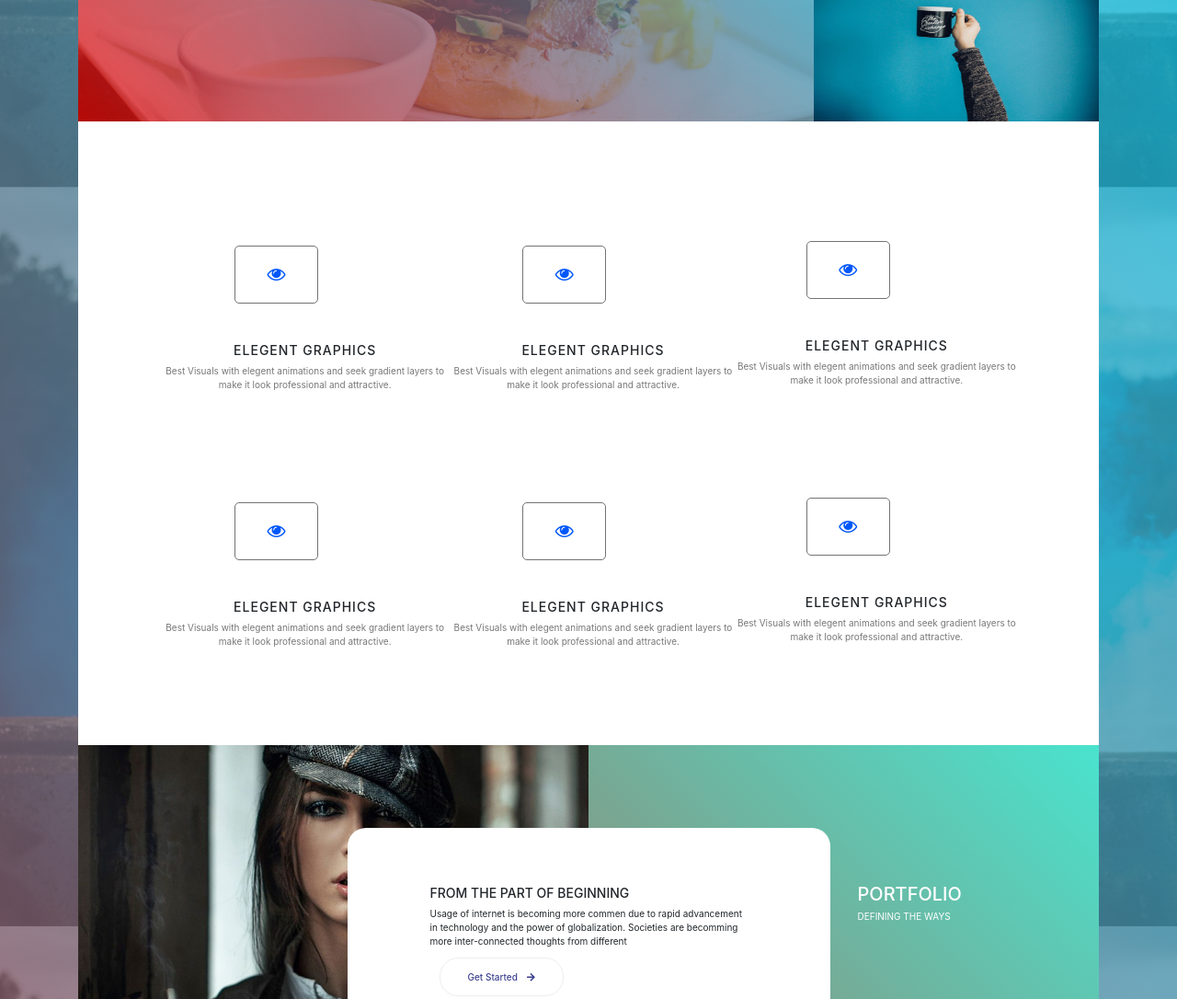
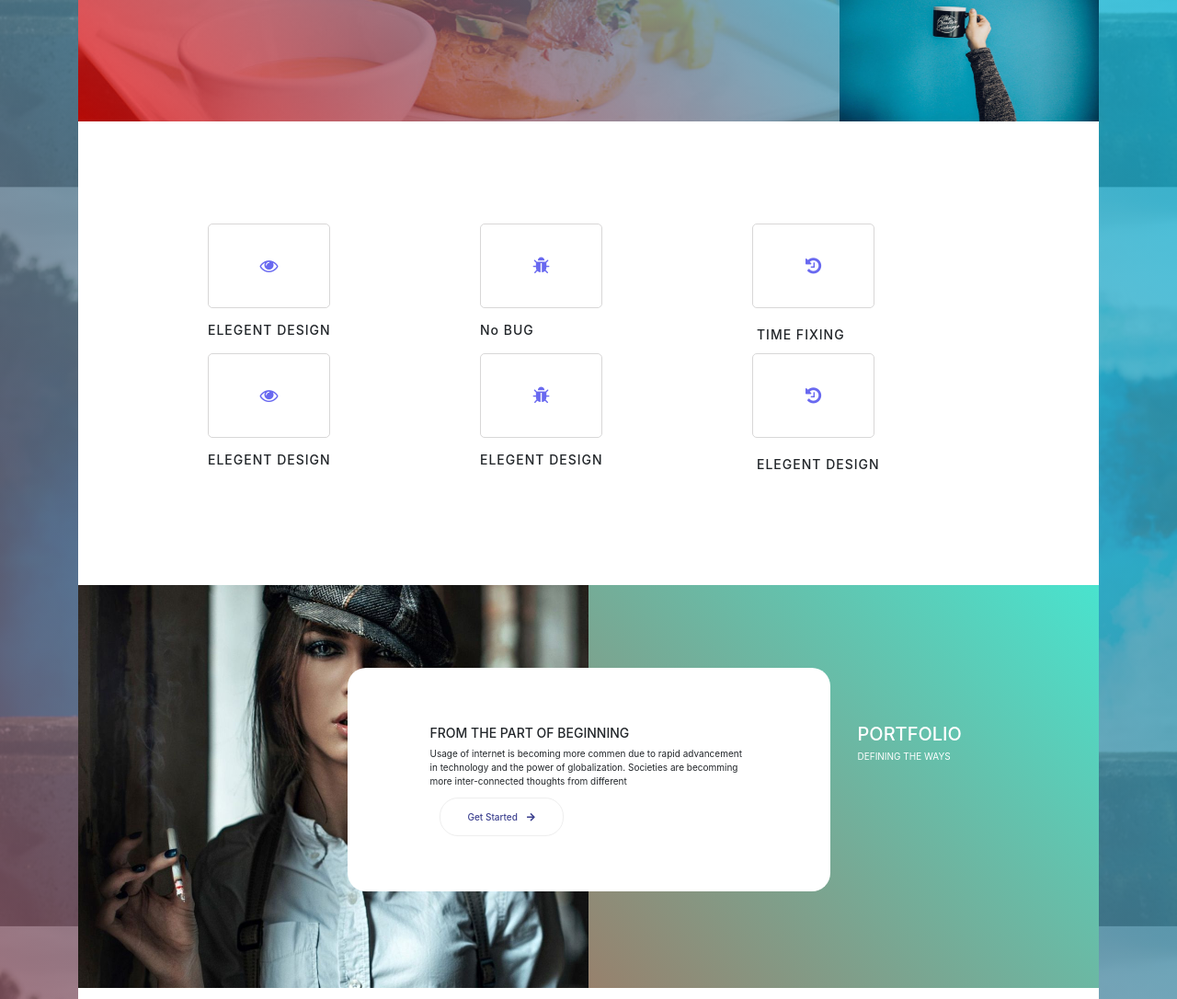
Before and after one commit to laibah00/bootstrap-1, a plain HTML site: page index.html in a window 1280 px wide. Shown: the part 600-1686 px from the top of the page at 92% size. Drawn offline with nearby package versions, Linux system fonts and the light colour scheme.

Commit message:
uploaded

```diff
--- a/index.html
+++ b/index.html
@@ -27,7 +27,7 @@
                         <div class="bodyy">
                             <div class="d-flex flex-row">
                                 <div class="row1">
-                                    <div class="grad" style="width:800px;height: 500px;">
+                                    <div class="grad" style="width:100%;height: 500px;">
                                     <h1>The World is Beatiful<br>You Should Feel the Sunshine</h1>
                                     <p>Lorem ipsum dolor sit amet, consectetur adipiscing elit, sed do eiusmod tempor incididunt ut labore et dolore magna aliqua. </p>
                                <a href="#" class="primary-btn d-inline-flex align-item-center">
@@ -37,93 +37,68 @@
                                 </div>
                                 <div class="row2">
                                   <div class="d-flex flex-column">
-                                    <div class="p"><img src="sd1.jpg" width="310px" height="165px"></div>
-                                    <div class="p"><img src="sd2.jpg" width="310px" height="165px"></div>
-                                    <div class="p"><img src="sd3.jpg" width="310px" height="170px"></div>
+                                    <div class="p"><img src="sd1.jpg" width="100%" height="165px"></div>
+                                    <div class="p"><img src="sd2.jpg" width="100%" height="165px"></div>
+                                    <div class="p"><img src="sd3.jpg" width="100%" height="170px"></div>
                                   </div>
                                 </div>
 
                         </div>
                     </div>
-                    <div class="main-wrapper bg-white p-5">
-                        <div class="container p-5">
-                            <div class="d-flex flex-row p-5">
-                                <div class="d-flex flex-column bg-black p-2">
-                                    <div class="single-feature">
-                                        <div class="icon">
-                                            <i class="fa fa-eye" style="color:#0057fa;font-size: 20px;"></i>
+                     <section class="story-area-1 bg-white">
+                             <div class="row align-item-center pl-5">
+                                 <div class="col-lg-4 ">
+                                    <div class="icon p-5" style="font-size:20px;">
+                                        <i class="fa fa-eye" style="color: rgb(105, 105, 240);"></i>
                                     </div>
-                                        <div class="desc text-center">
-                                            <h6>ELEGENT GRAPHICS</h6>
-                                            <p>Best Visuals with elegent animations and seek gradient layers to make it look professional and attractive.</p>
+                                    <div class="desc">
+                                        <h6>ELEGENT DESIGN</h6>
                                     </div>
                                     </div>
-
+                                    <div class="col-lg-4">
+                                        <div class="icon p-5" style="font-size:20px;">
+                                            <i class="fa fa-bug" style="color: rgb(105, 105, 240);"></i>
                                        </div>
-                                <div class="d-flex flex-column bg-black p-2">
-                                    <div class="single-feature">
-                                        <div class="icon">
-                                            <i class="fa fa-eye" style="color:#0057fa;font-size: 20px;"></i>
-                                        </div>
-                                        <div class="desc text-center">
-                                            <h6>ELEGENT GRAPHICS</h6>
-                                            <p>Best Visuals with elegent animations and seek gradient layers to make it look professional and attractive.</p>
+                                       <div class="desc">
+                                           <h6>No BUG</h6>
                                        </div>
                                        </div>
-
-                                </div>  <div class="d-flex flex-column bg-black">
-                                    <div class="single-feature">
-                                        <div class="icon">
-                                            <i class="fa fa-eye" style="color:#0057fa;font-size: 20px;"></i>
+                                       <div class="col-lg-4">
+                                        <div class="icon p-5" style="font-size:20px;">
+                                            <i class="fa fa-history" style="color: rgb(105, 105, 240);"></i>
                                        </div>
-                                        <div class="desc text-center">
-                                            <h6>ELEGENT GRAPHICS</h6>
-                                            <p>Best Visuals with elegent animations and seek gradient layers to make it look professional and attractive.</p>
-                                        </div>
-                                    </div>
-
-                                </div>
-                            </div>
-                            <div class="d-flex flex-row p-5">
-                                <div class="d-flex flex-column bg-black p-2">
-                                    <div class="single-feature">
-                                        <div class="icon">
-                                            <i class="fa fa-eye" style="color:#0057fa;font-size: 20px;"></i>
-                                        </div>
-                                        <div class="desc text-center">
-                                            <h6>ELEGENT GRAPHICS</h6>
-                                            <p>Best Visuals with elegent animations and seek gradient layers to make it look professional and attractive.</p>
-                                        </div>
-                                    </div>
-
-                                </div>
-                                <div class="d-flex flex-column bg-black p-2">
-                                    <div class="single-feature">
-                                        <div class="icon">
-                                            <i class="fa fa-eye" style="color:#0057fa;font-size: 20px;"></i>
-                                        </div>
-                                        <div class="desc text-center">
-                                            <h6>ELEGENT GRAPHICS</h6>
-                                            <p>Best Visuals with elegent animations and seek gradient layers to make it look professional and attractive.</p>
-                                        </div>
-                                    </div>
-
-                                </div>
-                              <div class="d-flex flex-column bg-black">
-                                    <div class="single-feature">
-                                        <div class="icon">
-                                            <i class="fa fa-eye" style="color:#0057fa;font-size: 20px;"></i>
-                                        </div>
-                                        <div class="desc text-center">
-                                            <h6>ELEGENT GRAPHICS</h6>
-                                            <p>Best Visuals with elegent animations and seek gradient layers to make it look professional and attractive.</p>
-                                        </div>
-                                    </div>
-
+                                       <div class="desc p-2">
+                                           <h6>TIME FIXING</h6>
                                        </div>
                                  </div>
                          </div>
+                         <div class="row align-item-center pl-5">
+                            <div class="col-lg-4 ">
+                               <div class="icon p-5" style="font-size:20px;">
+                                   <i class="fa fa-eye" style="color: rgb(105, 105, 240);"></i>
                                </div>
+                               <div class="desc">
+                                   <h6>ELEGENT DESIGN</h6>
+                               </div>
+                               </div>
+                               <div class="col-lg-4">
+                                   <div class="icon p-5" style="font-size:20px;">
+                                       <i class="fa fa-bug" style="color: rgb(105, 105, 240);"></i>
+                                  </div>
+                                  <div class="desc">
+                                      <h6>ELEGENT DESIGN</h6>
+                                  </div>
+                                  </div>
+                                  <div class="col-lg-4">
+                                   <div class="icon p-5" style="font-size:20px;">
+                                       <i class="fa fa-history"style="color: rgb(105, 105, 240);"></i>
+                                  </div>
+                                  <div class="desc p-2">
+                                      <h6>ELEGENT DESIGN</h6>
+                                  </div>
+                            </div>
+                    </div>
+                     </section>
                     <section class="story-area-2">
                         <div class="container mul-bg">
                             <div class="row align-item-center">
@@ -200,31 +175,27 @@
                                 </div>
                             </div>
                         </div>
+                        </div>
 
-                    </div>
-                    <div class="main-wrapper grad">
+                    <div class="story-area-3 grad">
                         <div class="container p-5">
-                            <div class="d-flex flex-row p-5">
-                                <div class="d-flex flex-column bg-black p-2">
-                                    <div class="single-feature-1 m-5">
+                            <div class="row">
+                                    <div class="col-lg-3 m-5">
                                         <div class="icon-1">
                                             <a href="#">
-                                                <span class="glyphicon glyphicon-pushpin text-white text-center pr-5"></span>
+                                                <span class="glyphicon glyphicon-pushpin text-white text-center pr-3"></span>
                                               </a>
                                         </div>
-                                        <div class="desc text-center text-white pr-4">
+                                        <div class="desc text-center text-white">
                                             <h6>Adress</h6>
                                             <p class="text-white">ABC, Street, west
                                                 Comic, NewYork,
                                                 America - 2050</p>
                                         </div>
                                     </div>
-
-                                </div>
-                                <div class="d-flex flex-column bg-black p-2">
-                                    <div class="single-feature-1 m-5">
+                                <div class="col-lg-3 m-5">
                                         <div class="icon-1">
-                                            <i class="fa fa-globe text-white text-center"></i>
+                                            <i class="fa fa-globe text-white text-center pr-3"></i>
                                         </div>
                                         <div class="desc text-center text-white pr-4">
                                             <h6>Email</h6>
@@ -232,21 +203,18 @@
                                         </div>
                                     </div>
 
-                                </div>  <div class="d-flex flex-column bg-black p-2">
-                                    <div class="single-feature-1 m-5">
+                                 <div class="col-lg-3 m-5">
                                         <div class="icon-1">
-                                            <i class="fa fa-phone text-white"></i>
+                                            <i class="fa fa-phone text-white pr-3"></i>
                                         </div>
                                         <div class="desc text-center text-white pr-4">
                                             <h6>Phone Number</h6>
                                             <p class="text-white">123 468 392 125</p>
                                         </div>
                                     </div>
-
                                 </div>
                             </div>
 
-                        </div>
                         </div>
                                             <div class="main-wrapper grad">
                         <div class="container bottom p-5">
```
Also changed, not shown: bootstrap-1.css. Lines whose indentation alone changed are shown as unchanged.
